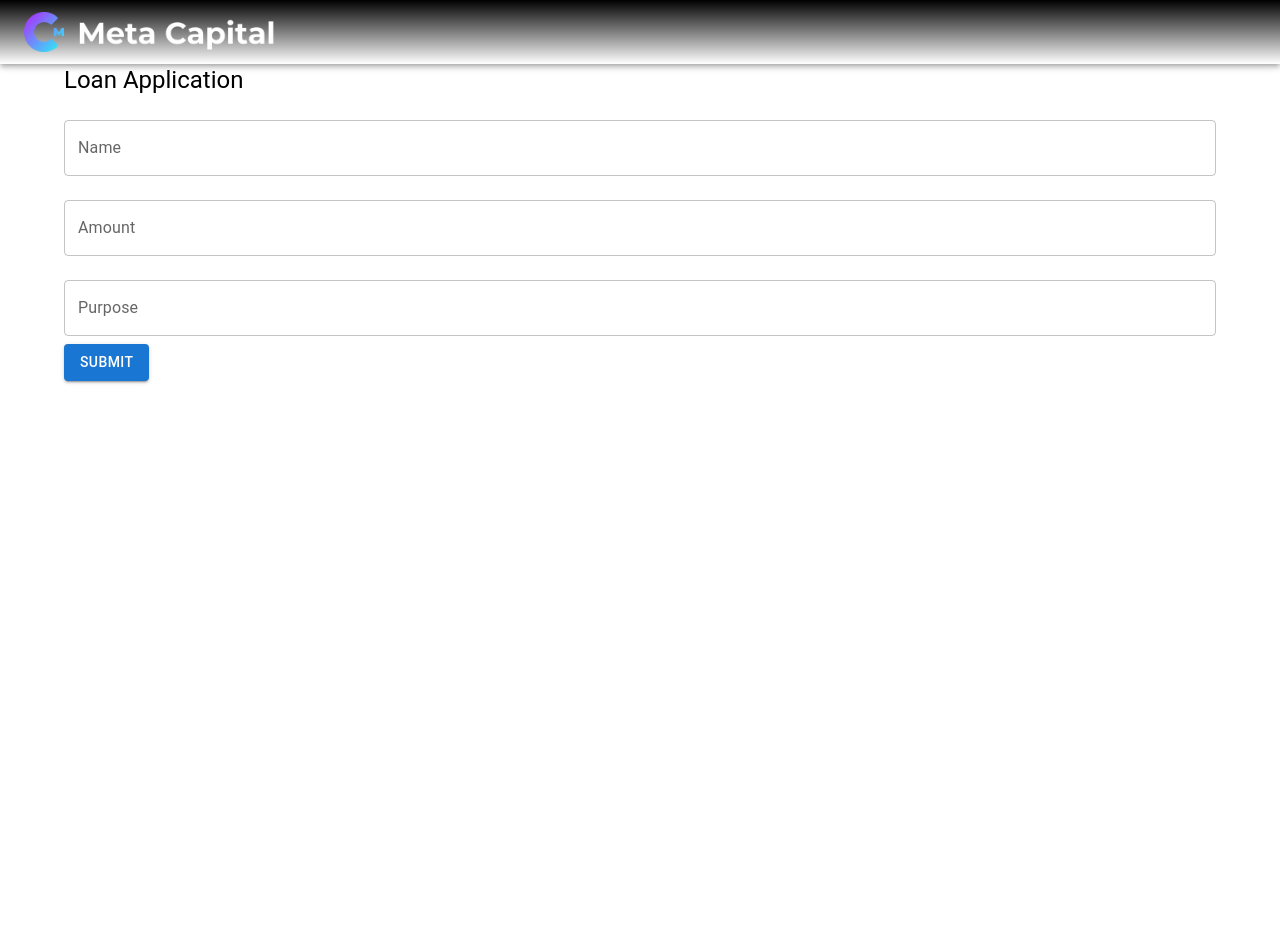
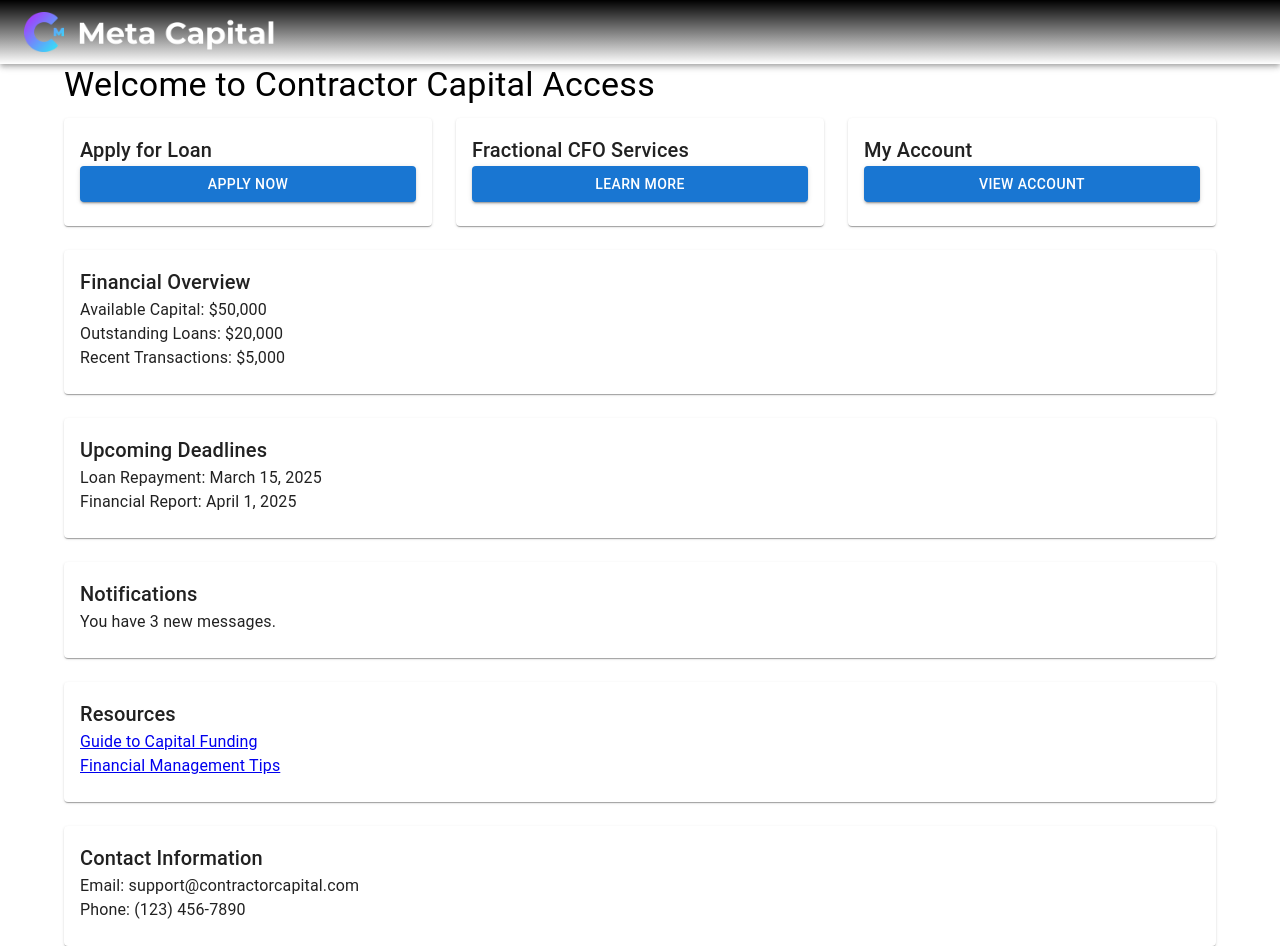
Before and after one commit to MetaCapFin/MetaCapp, a React (Create React App) app: page /apply in a window 1280 px wide. Before the commit the page ends 800 px from the top, so only its background shows below. Built offline with nearby package versions, Linux system fonts and the light colour scheme.

Commit message:
Update LoanApplicationForm.js

```diff
--- a/src/components/LoanApplicationForm.js
+++ b/src/components/LoanApplicationForm.js
@@ -1,59 +1,102 @@
-import React, { useState } from 'react';
-import { TextField, Button, Container, Typography } from '@mui/material';
+import React from 'react';
+import { Container, Typography, Button, Grid, Card, CardContent } from '@mui/material';
+import { useNavigate } from 'react-router-dom';
 
-const LoanApplicationForm = () => {
-  const [formData, setFormData] = useState({
-    name: '',
-    amount: '',
-    purpose: '',
-  });
+const Dashboard = () => {
+  const navigate = useNavigate();
 
-  const handleChange = (e) => {
-    const { name, value } = e.target;
-    setFormData({ ...formData, [name]: value });
-  };
-
-  const handleSubmit = (e) => {
-    e.preventDefault();
-    // Handle form submission
+  const handleApplyNow = () => {
+    navigate('/apply');
   };
 
   return (
     <Container>
-      <Typography variant="h5" gutterBottom>
-        Loan Application
+      <Typography variant="h4" gutterBottom>
+        Welcome to Contractor Capital Access
       </Typography>
-      <form onSubmit={handleSubmit}>
-        <TextField
-          label="Name"
-          name="name"
-          value={formData.name}
-          onChange={handleChange}
-          fullWidth
-          margin="normal"
-        />
-        <TextField
-          label="Amount"
-          name="amount"
-          value={formData.amount}
-          onChange={handleChange}
-          fullWidth
-          margin="normal"
-        />
-        <TextField
-          label="Purpose"
-          name="purpose"
-          value={formData.purpose}
-          onChange={handleChange}
-          fullWidth
-          margin="normal"
-        />
-        <Button type="submit" variant="contained" color="primary">
-          Submit
-        </Button>
-      </form>
+      <Grid container spacing={3}>
+        <Grid item xs={12} sm={6} md={4}>
+          <Card>
+            <CardContent>
+              <Typography variant="h6">Apply for Loan</Typography>
+              <Button variant="contained" color="primary" fullWidth onClick={handleApplyNow}>
+                Apply Now
+              </Button>
+            </CardContent>
+          </Card>
+        </Grid>
+        <Grid item xs={12} sm={6} md={4}>
+          <Card>
+            <CardContent>
+              <Typography variant="h6">Fractional CFO Services</Typography>
+              <Button variant="contained" color="primary" fullWidth>
+                Learn More
+              </Button>
+            </CardContent>
+          </Card>
+        </Grid>
+        <Grid item xs={12} sm={6} md={4}>
+          <Card>
+            <CardContent>
+              <Typography variant="h6">My Account</Typography>
+              <Button variant="contained" color="primary" fullWidth>
+                View Account
+              </Button>
+            </CardContent>
+          </Card>
+        </Grid>
+        <Grid item xs={12}>
+          <Card>
+            <CardContent>
+              <Typography variant="h6">Financial Overview</Typography>
+              <Typography variant="body1">Available Capital: $50,000</Typography>
+              <Typography variant="body1">Outstanding Loans: $20,000</Typography>
+              <Typography variant="body1">Recent Transactions: $5,000</Typography>
+            </CardContent>
+          </Card>
+        </Grid>
+        <Grid item xs={12}>
+          <Card>
+            <CardContent>
+              <Typography variant="h6">Upcoming Deadlines</Typography>
+              <Typography variant="body1">Loan Repayment: March 15, 2025</Typography>
+              <Typography variant="body1">Financial Report: April 1, 2025</Typography>
+            </CardContent>
+          </Card>
+        </Grid>
+        <Grid item xs={12}>
+          <Card>
+            <CardContent>
+              <Typography variant="h6">Notifications</Typography>
+              <Typography variant="body1">You have 3 new messages.</Typography>
+            </CardContent>
+          </Card>
+        </Grid>
+        <Grid item xs={12}>
+          <Card>
+            <CardContent>
+              <Typography variant="h6">Resources</Typography>
+              <Typography variant="body1">
+                <a href="#">Guide to Capital Funding</a>
+              </Typography>
+              <Typography variant="body1">
+                <a href="#">Financial Management Tips</a>
+              </Typography>
+            </CardContent>
+          </Card>
+        </Grid>
+        <Grid item xs={12}>
+          <Card>
+            <CardContent>
+              <Typography variant="h6">Contact Information</Typography>
+              <Typography variant="body1">Email: support@contractorcapital.com</Typography>
+              <Typography variant="body1">Phone: (123) 456-7890</Typography>
+            </CardContent>
+          </Card>
+        </Grid>
+      </Grid>
     </Container>
   );
 };
 
-export default LoanApplicationForm;
+export default Dashboard;
```
